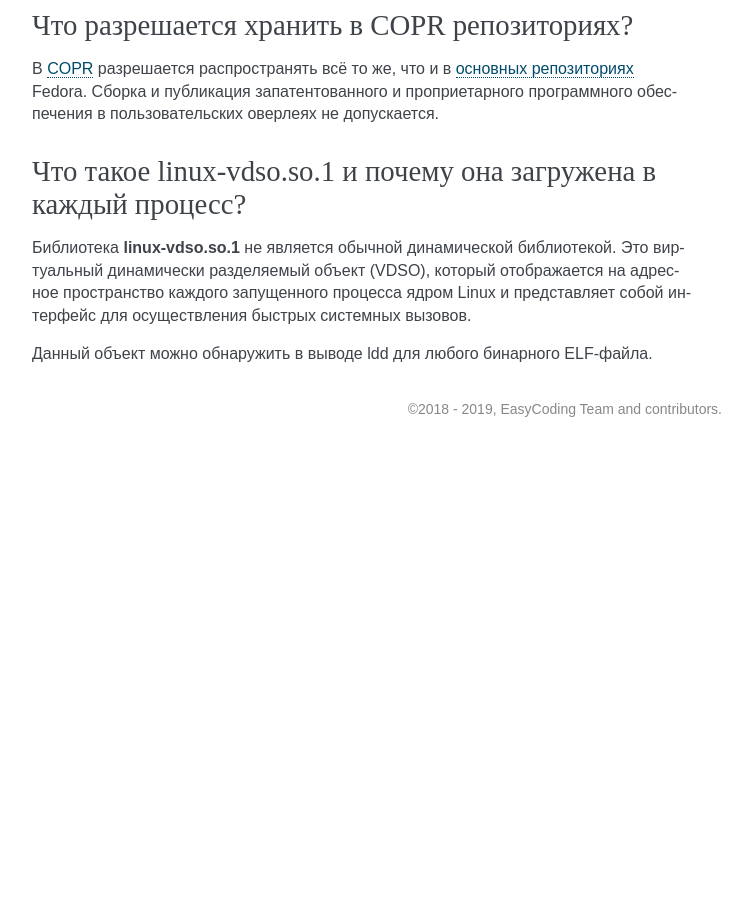
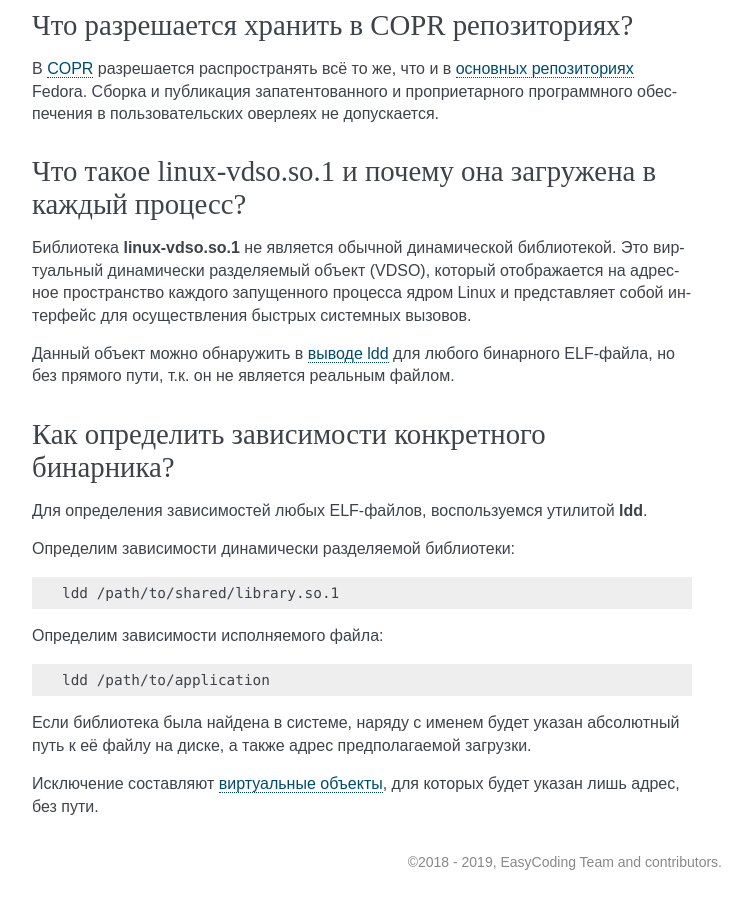
Before and after one commit to RussianFedora/FAQ, a Sphinx documentation site: the page built from source/development.rst, in a window 1280 px wide and 900 px high, scrolled down 19951 px. Shown: the whole window, without its empty margins (388-1137 px from the left). Built offline with Sphinx 7.4.7, drawn with Linux system fonts in a browser that asks for light colours; before the commit the page ends 20398 px from its top, so only the background shows below that; some of the changed text lies outside the part shown.

Commit message:
Added question about using ldd.

```diff
--- a/source/development.rst
+++ b/source/development.rst
@@ -1111,7 +1111,7 @@
 
 В :ref:`COPR <copr>` разрешается распространять всё то же, что и в :ref:`основных репозиториях <fedora-licenses>` Fedora. Сборка и публикация запатентованного и проприетарного программного обеспечения в пользовательских оверлеях не допускается.
 
-.. index:: shared library, vdso, so
+.. index:: shared library, vdso, so, ldd
 .. _linux-vdso:
 
 Что такое linux-vdso.so.1 и почему она загружена в каждый процесс?
@@ -1119,4 +1119,28 @@
 
 Библиотека **linux-vdso.so.1** не является обычной динамической библиотекой. Это виртуальный динамически разделяемый объект (VDSO), который отображается на адресное пространство каждого запущенного процесса ядром Linux и представляет собой интерфейс для осуществления быстрых системных вызовов.
 
-Данный объект можно обнаружить в выводе ldd для любого бинарного ELF-файла.
+Данный объект можно обнаружить в :ref:`выводе ldd <linux-ldd>` для любого бинарного ELF-файла, но без прямого пути, т.к. он не является реальным файлом.
+
+.. index:: shared library, elf, so, binary, ldd, ld
+.. _linux-ldd:
+
+Как определить зависимости конкретного бинарника?
+====================================================
+
+Для определения зависимостей любых ELF-файлов, воспользуемся утилитой **ldd**.
+
+Определим зависимости динамически разделяемой библиотеки:
+
+.. code-block:: text
+
+    ldd /path/to/shared/library.so.1
+
+Определим зависимости исполняемого файла:
+
+.. code-block:: text
+
+    ldd /path/to/application
+
+Если библиотека была найдена в системе, наряду с именем будет указан абсолютный путь к её файлу на диске, а также адрес предполагаемой загрузки.
+
+Исключение составляют :ref:`виртуальные объекты <linux-vdso>`, для которых будет указан лишь адрес, без пути.
```
